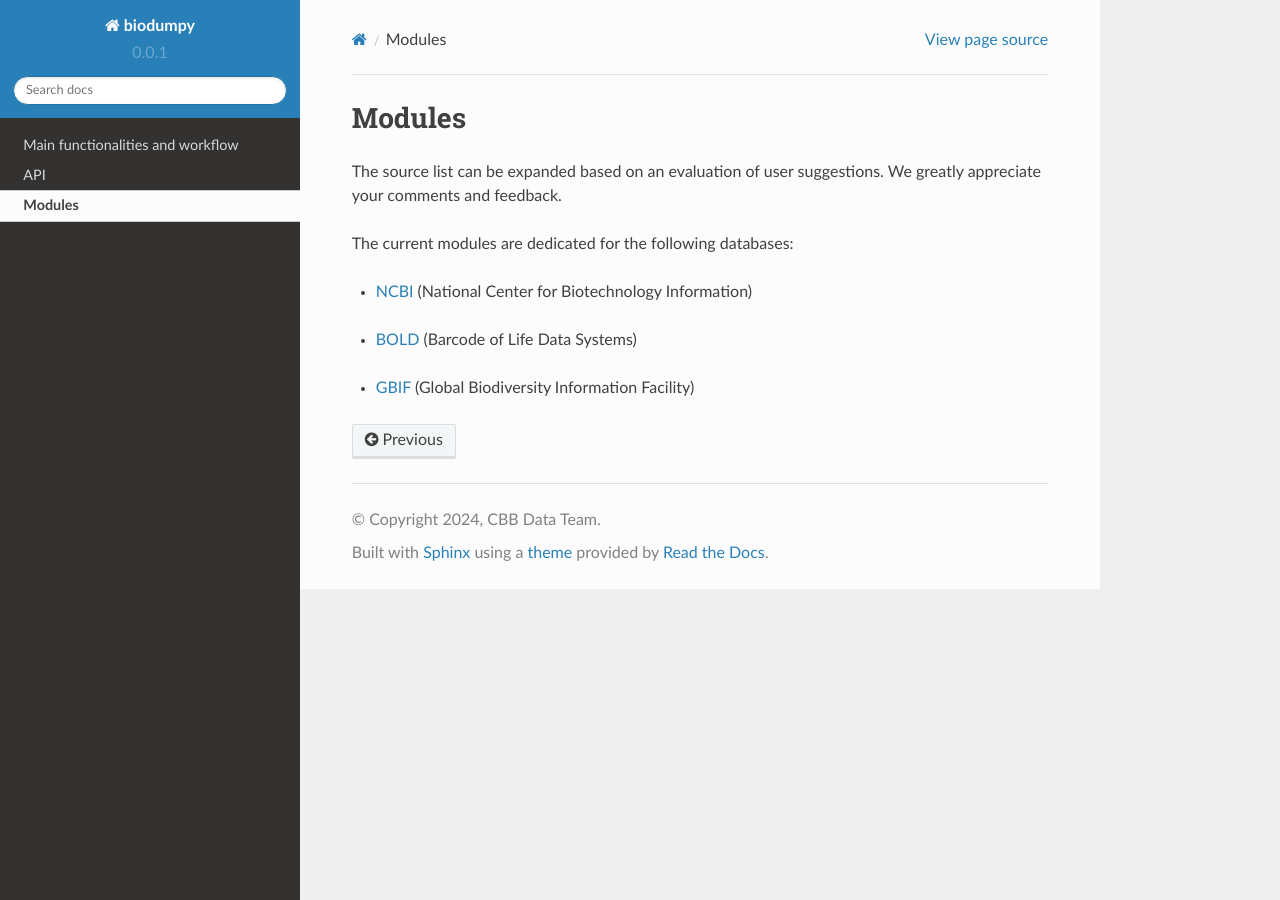
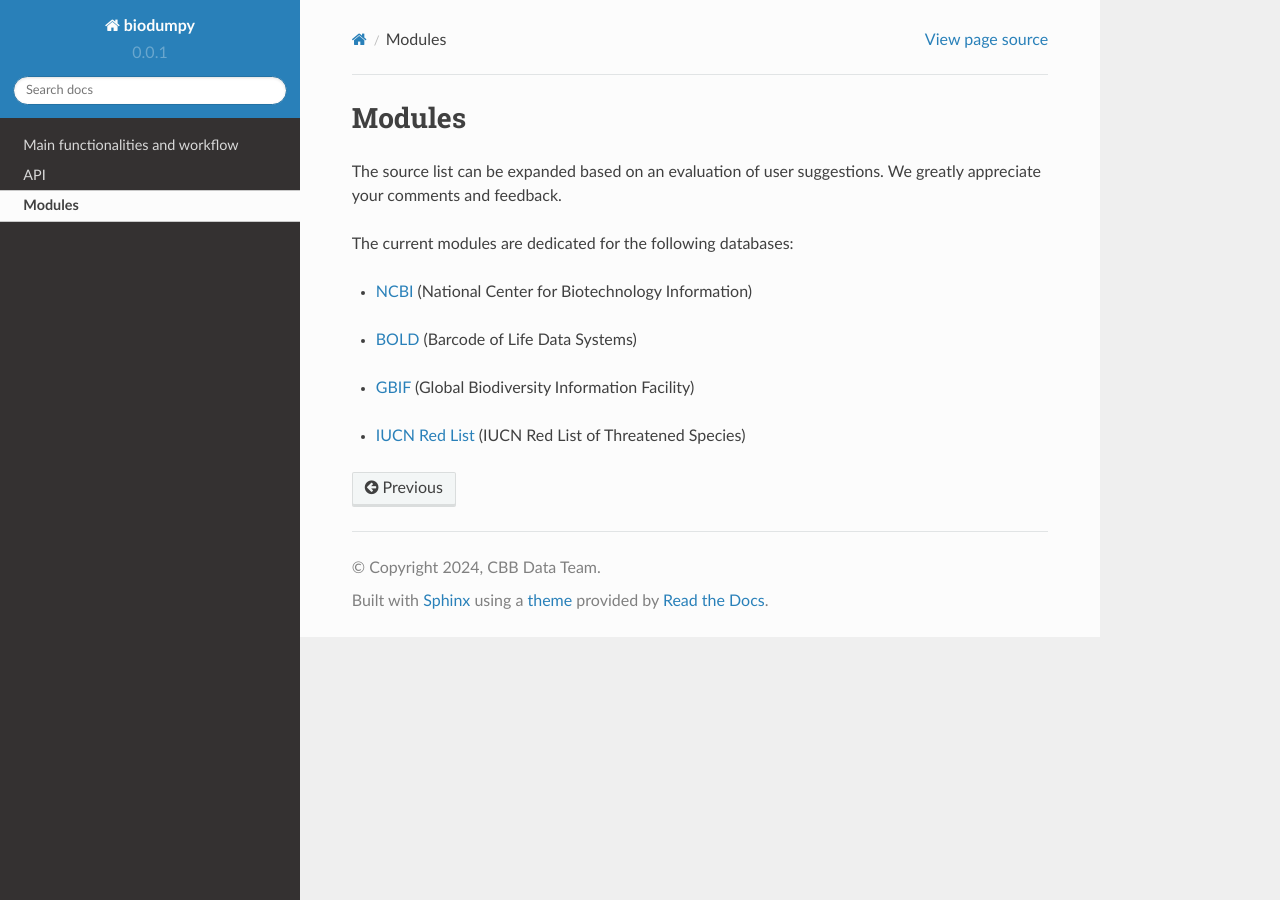
Before and after one commit to TommasoCanc/rtd-tutorial, a Sphinx documentation site: the page built from docs/source/modules.rst, in a window 1280 px wide. Built offline with Sphinx 7.4.7 and the Read the Docs theme 2.0.0, drawn with Linux system fonts in a browser that asks for light colours.

Commit message:
Update modules.rst

```diff
--- a/docs/source/modules.rst
+++ b/docs/source/modules.rst
@@ -17,3 +17,6 @@ The current modules are dedicated for the following databases:
 
 - `GBIF`_ (Global Biodiversity Information Facility)
 .. _GBIF: https://www.gbif.org/
+
+- `IUCN Red List`_ (IUCN Red List of Threatened Species)
+.. _IUCN Red List: https://www.iucnredlist.org/
```
